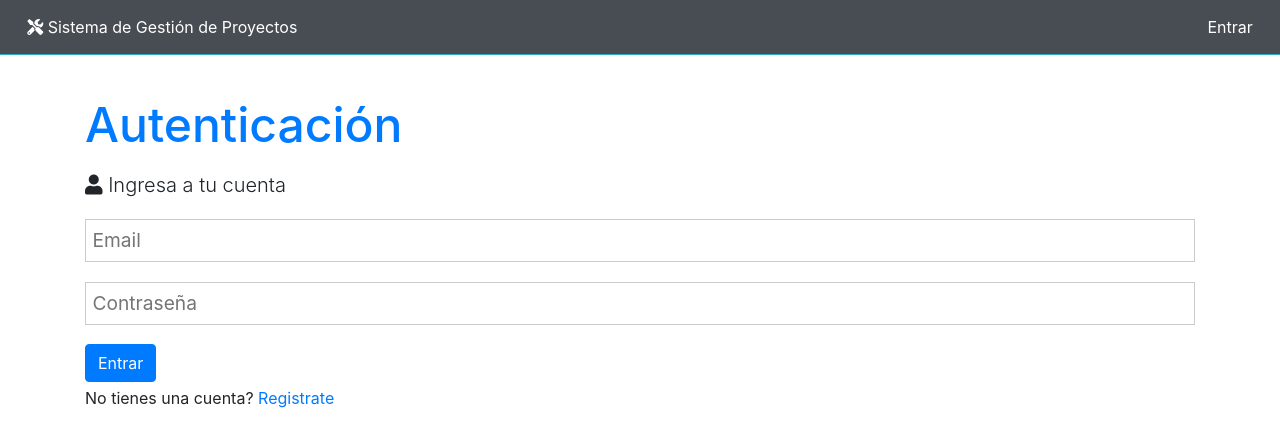
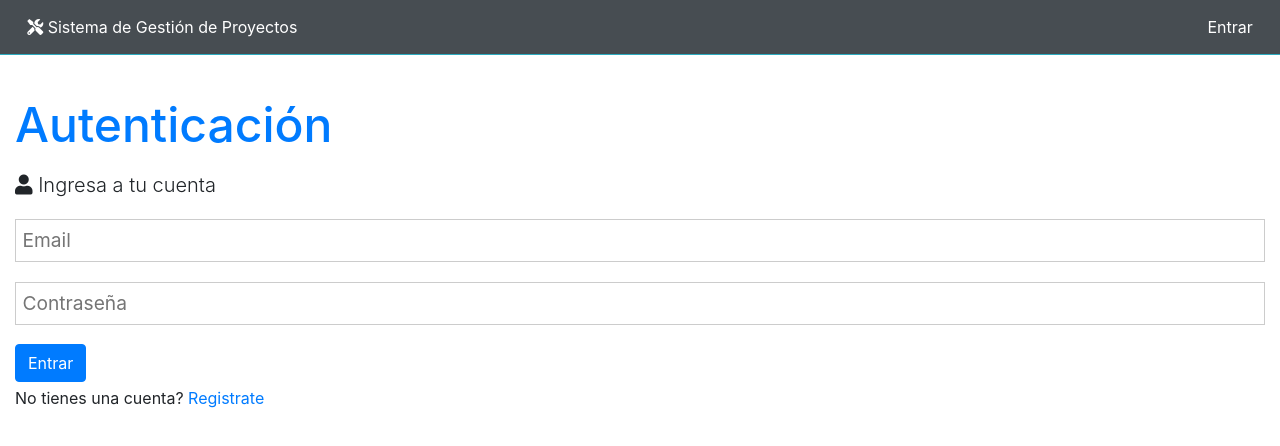
Before and after one commit to fabianib102/habilitacion2019, a React (Create React App) app in the folder client/: page /login in a window 1280 px wide. Shown: the top 446 px of the page. Built offline with nearby package versions, Linux system fonts and the light colour scheme; no server answers.

Commit message:
cambios menores y correccion de restricciones en descripcion y nombre para proyecto

```diff
--- a/client/src/App.css
+++ b/client/src/App.css
@@ -971,3 +971,27 @@ table td {
     padding: 0.3rem 0.4rem;
   }
 }
+
+@media (min-width: 576px) {
+  .container {
+    max-width: 800px ! important;
+  }
+}
+
+@media (min-width: 768px) {
+  .container {
+    max-width: 1000px ! important;
+  }
+}
+
+@media (min-width: 992px) {
+  .container {
+    max-width: 1200px ! important;
+  }
+}
+
+@media (min-width: 1200px) {
+  .container {
+    max-width: 1500px ! important;
+  }
+}
--- a/client/src/components/admin/AdminCreateProject.js
+++ b/client/src/components/admin/AdminCreateProject.js
@@ -332,7 +332,7 @@ const AdminCreateProject = ({match, setAlert,registerProject,editProject, histor
                                             type="text"
                                             class="form-control"
                                             placeholder="Nombre del proyecto"
-                                            maxLength="50"
+                                            maxLength="100"
                                             minLength="3"
                                             name="name"
                                             value={name}
@@ -346,7 +346,7 @@ const AdminCreateProject = ({match, setAlert,registerProject,editProject, histor
                                             type="text"
                                             class="form-control"
                                             placeholder="Descripción del proyecto"
-                                            maxLength="50"
+                                            maxLength="200"
                                             minLength="3"
                                             name="description"
                                             value={description}
--- a/client/src/components/admin/AdminProjectActivity.js
+++ b/client/src/components/admin/AdminProjectActivity.js
@@ -354,7 +354,7 @@ const AdminProjectActivity = ({match,setAlert,editActivityById, editTaskById, de
                             placeholder="Nombre de la etapa"
                             name="name"
                             minLength="3"
-                            maxLength="50"
+                            maxLength="100"
                             onChange = {e => onChange(e)}
                             value={name}
                         />
@@ -368,7 +368,7 @@ const AdminProjectActivity = ({match,setAlert,editActivityById, editTaskById, de
                             placeholder="Descripción de la etapa"
                             name="description"
                             minLength="3"
-                            maxLength="60"
+                            maxLength="200"
                             onChange = {e => onChange(e)}
                             value={description}
                         />
@@ -625,7 +625,7 @@ const AdminProjectActivity = ({match,setAlert,editActivityById, editTaskById, de
                             placeholder="Nombre de la actividad"
                             name="nameActivityForm"
                             minLength="3"
-                            maxLength="50"
+                            maxLength="100"
                             onChange = {e => onChangeAct(e)}
                             value={nameActivityForm}
                         />
@@ -639,7 +639,7 @@ const AdminProjectActivity = ({match,setAlert,editActivityById, editTaskById, de
                             placeholder="Descripción de la Actividad"
                             name="descriptionActivityForm"
                             minLength="3"
-                            maxLength="60"
+                            maxLength="200"
                             onChange = {e => onChangeAct(e)}
                             value={descriptionActivityForm}
                         />
@@ -843,7 +843,7 @@ const AdminProjectActivity = ({match,setAlert,editActivityById, editTaskById, de
                             placeholder="Descripción de la Actividad"
                             name="descriptionActivity"
                             minLength="3"
-                            maxLength="60"
+                            maxLength="200"
                             onChange = {e => onChangeActivity(e)}
                             value={descriptionActivity}
                         />
@@ -1186,7 +1186,7 @@ const AdminProjectActivity = ({match,setAlert,editActivityById, editTaskById, de
                             placeholder="Descripción de la Tarea"
                             name="descriptionTask"
                             minLength="3"
-                            maxLength="60"
+                            maxLength="200"
                             onChange = {e => onChangeTask(e)}
                             value={descriptionTask}
                         />
```
